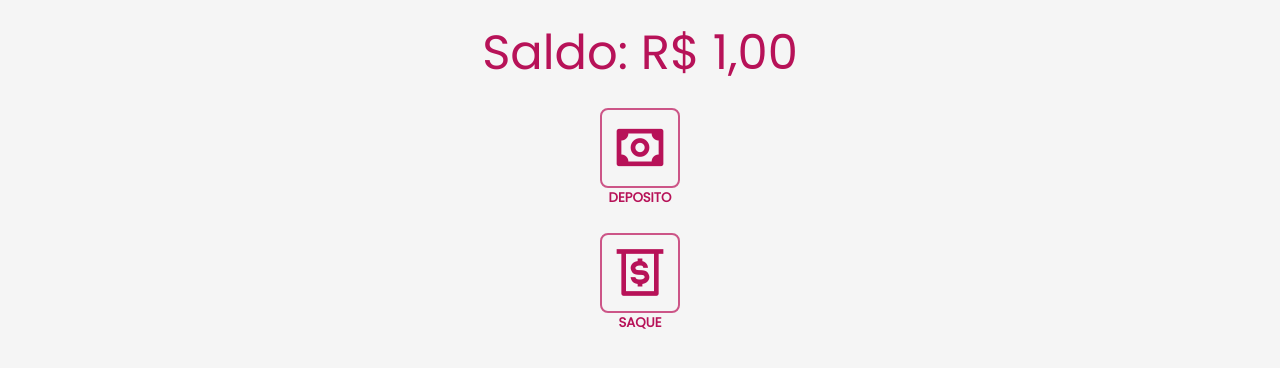
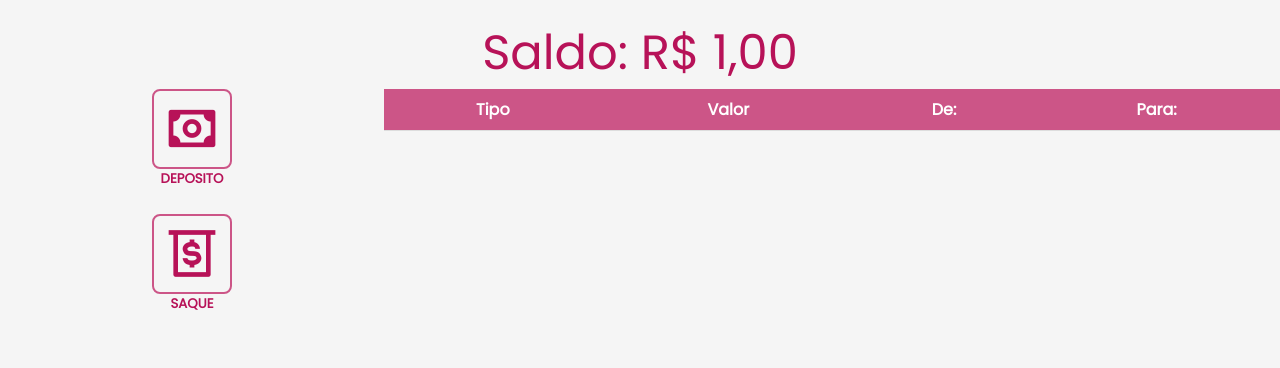
Before and after one commit to pynkAPI/API-1-DSM_22, a Flask app: page /home in a window 1280 px wide. Shown: the part 85-453 px from the top of the page. Run offline with Flask 2, Linux system fonts and the light colour scheme; a user stored in the database is signed in; lists and menus that the app fills with data are empty; parts of the project's set-up code (start-up, migrations or seed data) failed here and were passed over; some libraries are stand-ins or nearby versions.

Commit message:
Adicionada base para fazer o extrato
Alterado para que possa haver duas divs lado a lado, com a tabela de extrato

```diff
--- a/src/app.py
+++ b/src/app.py
@@ -44,8 +44,9 @@ def home():
         itens = []
         idusu = []
         if session['tipo'] == 1:
+            cabecalho = ('Tipo', 'Valor', 'De:', 'Para:')
             saldo = f"{session['saldo']:.2f}".replace(".",",")
-            return render_template('home.html',saldo=saldo)
+            return render_template('home.html',saldo=saldo,cabecalhoTabela=cabecalho)
         else:
             # return render_template("requisicao.html", cabecalhoTabela=cabecalho, pesquisaSQLTabela=pesquisaSQL)
             saldo = f"{session['saldo']:.2f}".replace(".",",")
--- a/src/static/style/stylehome.css
+++ b/src/static/style/stylehome.css
@@ -174,3 +174,44 @@ th {
     background-color: #CC5587;
     color: white;
 }
+
+.divConteudo{
+    display: inline-block;
+    width: 30%;
+    height: 500px;
+}
+
+.extrato{
+    background-color: red;
+}
+
+/* Pagina Home Extrato */
+
+#DivLinks{
+    position:relative;
+    border-width:2px;
+    width:30%;
+    height: 100vmax;
+    float: left;
+    text-align: center;
+}
+#DivLinks .bx{
+    font-size: 3.5rem;
+    padding: 10px;
+    border-radius:0.5rem;
+    color: #B71258;
+    background: whitesmoke;
+    border-width: 2px;
+    border-style: solid;
+    border-color: #CC5587;
+}
+#DivLinks .bx:hover{
+    color: whitesmoke;
+    background: linear-gradient( #CC5587, #B71258);
+    transition: 0.3s all linear;
+}
+
+#tbExtrato{
+    width: 70%;
+    border-collapse: collapse;
+}
--- a/src/templates/home.html
+++ b/src/templates/home.html
@@ -32,11 +32,24 @@
             {% endblock %}
         </div>
         {% block func %}
-        <div class="func">
-            <a href="{{ url_for('deposito') }}"><i class='bx bx-money'></i></a>
-            <h5>DEPOSITO</h5><br>
-            <a href="{{ url_for('saque') }}"><i class='bx bx-money-withdraw'></i></a>
-            <h5>SAQUE</h5>
+        <div class="group">
+            <div id="DivLinks">
+                <a href="{{ url_for('deposito') }}"><i class='bx bx-money'></i></a>
+                <h5>DEPOSITO</h5><br>
+                <a href="{{ url_for('saque') }}"><i class='bx bx-money-withdraw'></i></a>
+                <h5>SAQUE</h5>
+            </div>
+            <div id="DivExtrato">
+                <table id="tbExtrato">
+                    <thead>
+                        <tr>
+                            {% for header in cabecalhoTabela %}
+                                <th>{{header}}</th>
+                            {% endfor %}
+                        </tr>
+                    </thead>
+                </table>
+            </div>
         </div>
         {% endblock %}
     </header>
```
